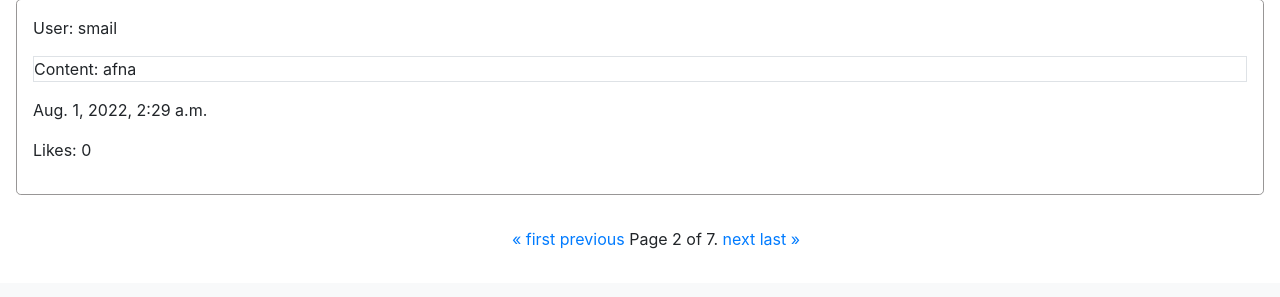
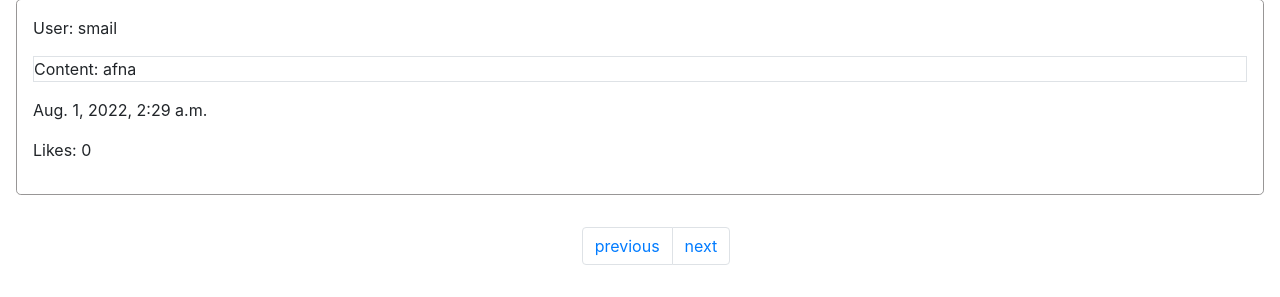
Before and after one commit to SmailBestybay/social-network, a Django app: page /?page=2 in a window 1280 px wide. Shown: the part 2029-2326 px from the top of the page. Before the commit the page ends 2278 px from the top, so only its background shows below. Run offline with Django 4.2, Linux system fonts and the light colour scheme; data comes from the database, SQL or seed files in the repository; some libraries are stand-ins or nearby versions.

Commit message:
improved pagination with bootstrap

```diff
--- a/network/templates/network/index.html
+++ b/network/templates/network/index.html
@@ -28,21 +28,15 @@
         {% endfor %}
     </div>
 
-    <div class="pagination">
-        <div class="step-links">
+    <nav aria-label="Posts pages">
+        <ul class="pagination">
             {% if page_obj.has_previous %}
-                <a href="?page=1">&laquo; first</a>
-                <a href="?page={{ page_obj.previous_page_number }}">previous</a>
+                <li class="page-item"><a class="page-link" href="?page={{ page_obj.previous_page_number }}">previous</a></li>
             {% endif %}
 
-            <span class="current">
-                Page {{ page_obj.number }} of {{ page_obj.paginator.num_pages }}.
-            </span>
-
             {% if page_obj.has_next %}
-                <a href="?page={{ page_obj.next_page_number }}">next</a>
-                <a href="?page={{ page_obj.paginator.num_pages }}">last &raquo;</a>
+                <li class="page-item"><a class="page-link" href="?page={{ page_obj.next_page_number }}">next</a></li>
             {% endif %}
-        </div>
-    </div>
+        </ul>
+    </nav>
 {% endblock %}
```
